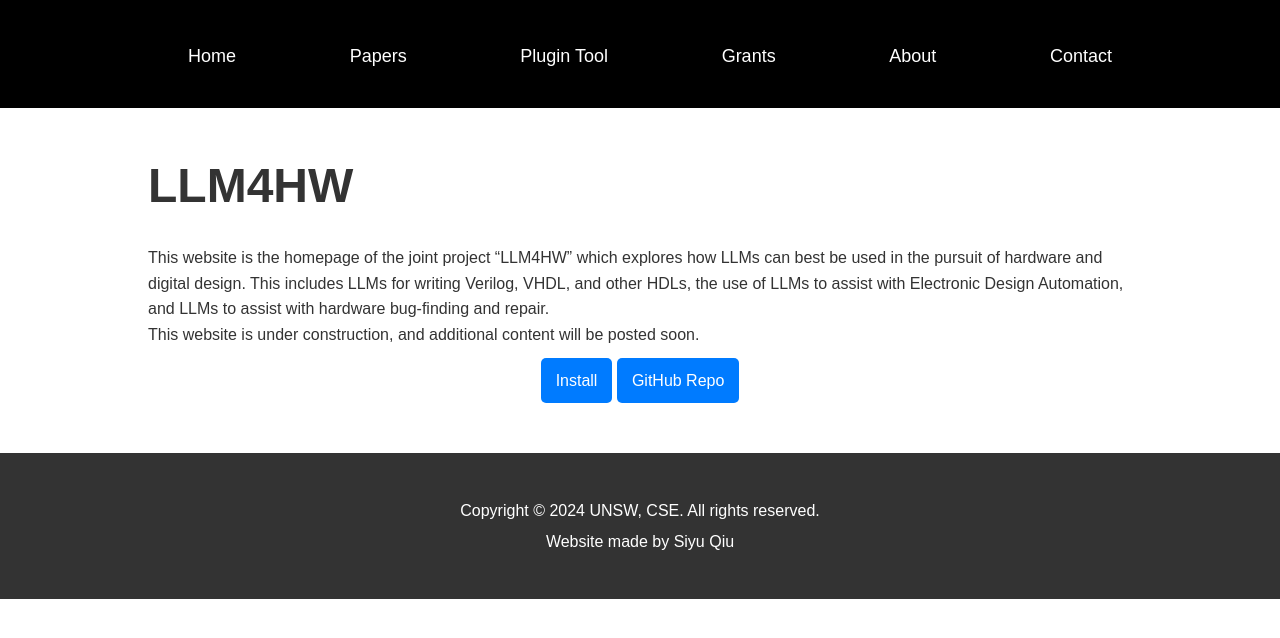
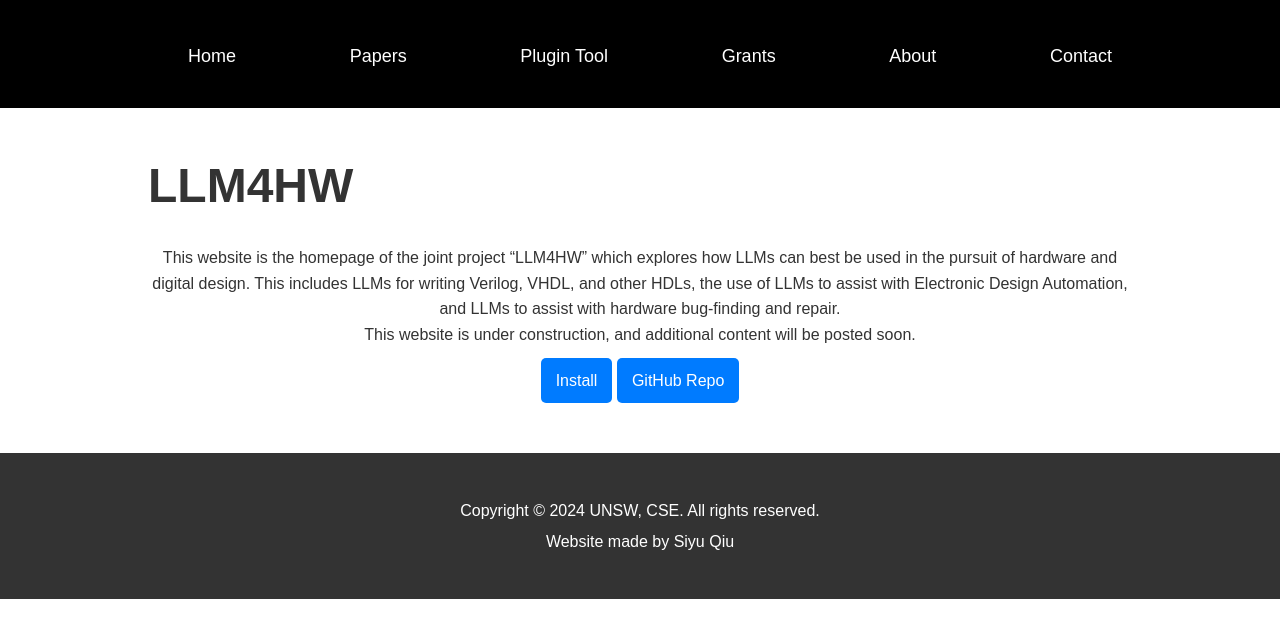
Before and after one commit to llm4hw/llm4hw.github.io, a Jekyll site: the page built from index.md, in a window 1280 px wide. Shown: the top 638 px of the page. Built offline with Jekyll 4.4.1, drawn with Linux system fonts in a browser that asks for light colours.

Commit message:
Update style.css

```diff
--- a/assets/css/style.css
+++ b/assets/css/style.css
@@ -116,7 +116,7 @@ footer {
 
 footer p {
     margin: 5px 0;
-    text-align: center !important;
+    text-align: center;
 }
 
 
@@ -147,7 +147,7 @@ footer p {
     margin-bottom: 20px; /* Space between paragraphs */
 }
 
-.container h1, .container h2, .container p {
+.container h1, .container h2 {
     text-align: left; /* Align text to the left for standard reading */
 }
 
```
